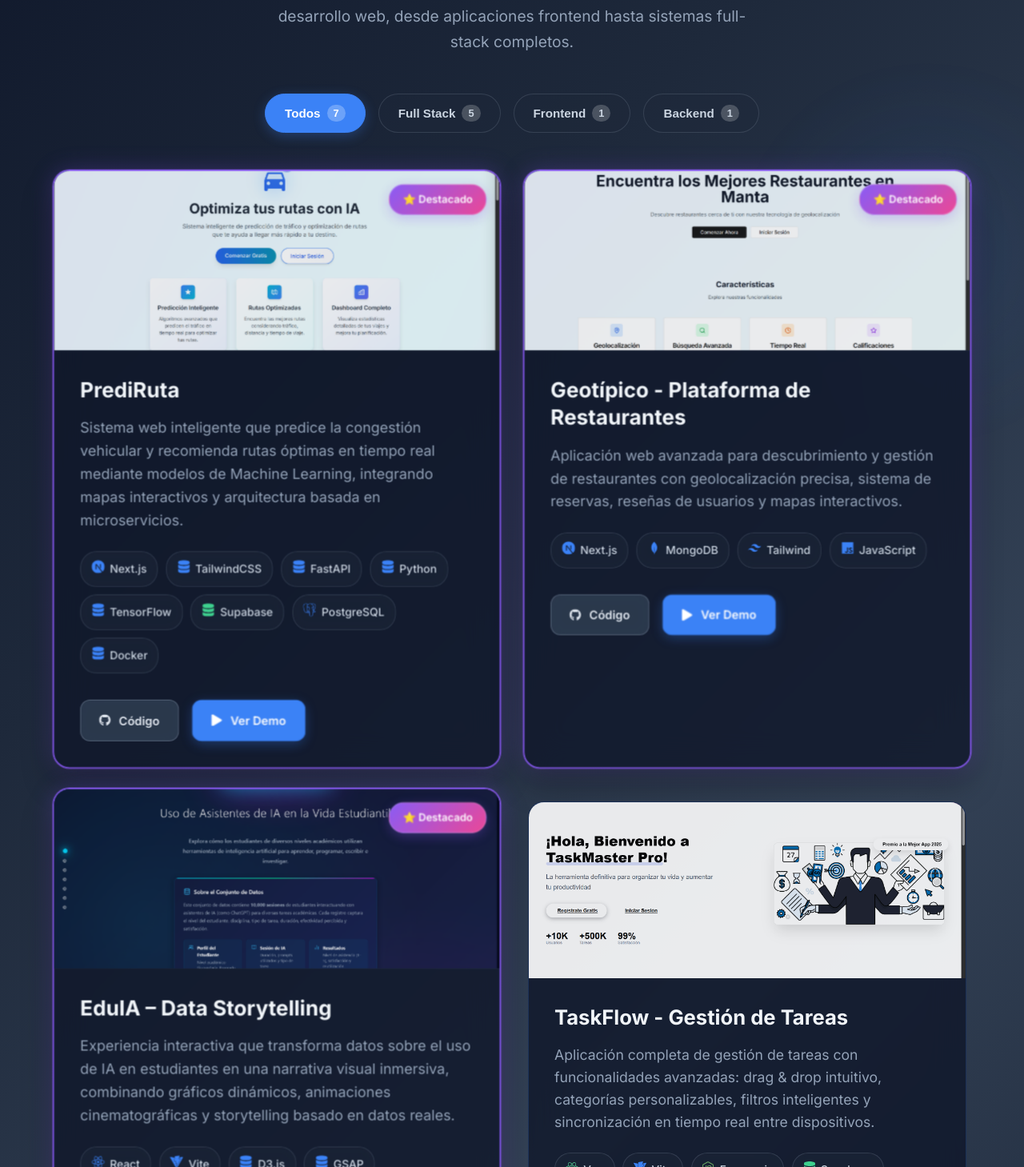
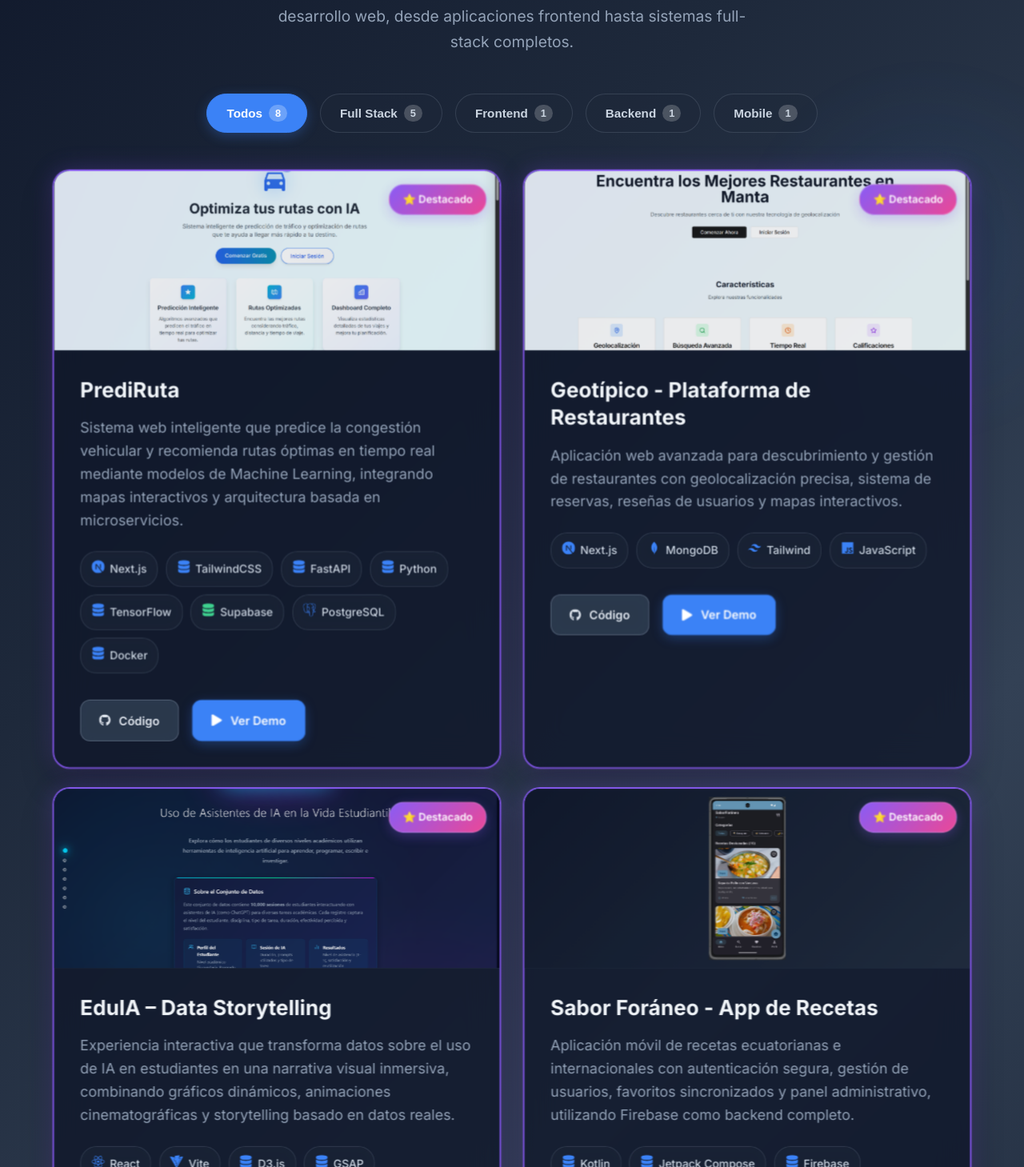
Before and after one commit to AnThony69x/anthony-mejia-portafolio-v1, a React (Vite) app: page / in a window 1280 px wide. Shown: the part 2971-4430 px from the top of the page at 80% size. Built offline with nearby package versions, Linux system fonts and the light colour scheme.

Commit message:
añadi otro proyecto

```diff
--- a/src/components/Proyectos/Proyectos.jsx
+++ b/src/components/Proyectos/Proyectos.jsx
@@ -46,6 +46,17 @@ const Proyectos = () => {
 },
 {
   id: 4,
+  titulo: "Sabor Foráneo - App de Recetas",
+  descripcion: "Aplicación móvil de recetas ecuatorianas e internacionales con autenticación segura, gestión de usuarios, favoritos sincronizados y panel administrativo, utilizando Firebase como backend completo.",
+  imagen: "/proyecto8.jpg",
+  tecnologias: ["Kotlin", "Jetpack Compose", "Firebase", "Firestore", "Firebase Auth", "Firebase Storage", "Material3"],
+  categoria: "mobile",
+  githubUrl: "https://github.com/AnThony69x/SaborForaneo",
+  liveUrl: "",
+  destacado: true
+},
+{
+  id: 5,
   titulo: "TaskFlow - Gestión de Tareas",
   descripcion: "Aplicación completa de gestión de tareas con funcionalidades avanzadas: drag & drop intuitivo, categorías personalizables, filtros inteligentes y sincronización en tiempo real entre dispositivos.",
   imagen: "/proyecto4.jpg",
@@ -56,7 +67,7 @@ const Proyectos = () => {
   destacado: false
 },
 {
-  id: 5,
+  id: 6,
   titulo: "API REST Enterprise",
   descripcion: "API robusta y escalable con arquitectura empresarial: autenticación JWT segura, documentación Swagger automática, sistema de roles granular y manejo avanzado de errores.",
   imagen: "/proyecto6.jpg",
@@ -67,7 +78,7 @@ const Proyectos = () => {
   destacado: false
 },
 {
-  id: 6,
+  id: 7,
   titulo: "Academia Online",
   descripcion: "Plataforma completa de cursos en línea con sistema de suscripciones, dashboards avanzados, certificados automáticos y gestión integral para estudiantes, instructores y administradores.",
   imagen: "/proyecto1.jpg",
@@ -78,7 +89,7 @@ const Proyectos = () => {
   destacado: false
 },
 {
-  id: 7,
+  id: 8,
   titulo: "WatchHub",
   descripcion: "Plataforma de streaming moderna con autenticación avanzada (2FA), gestión de suscripciones, sistema de pagos y catálogo personalizado, ofreciendo una experiencia completa tipo Netflix con enfoque en seguridad y escalabilidad.",
   imagen: "/proyecto7.jpg",
@@ -95,7 +106,8 @@ const Proyectos = () => {
     { id: "todos", label: "Todos", count: proyectos.length },
     { id: "fullstack", label: "Full Stack", count: proyectos.filter(p => p.categoria === "fullstack").length },
     { id: "frontend", label: "Frontend", count: proyectos.filter(p => p.categoria === "frontend").length },
-    { id: "backend", label: "Backend", count: proyectos.filter(p => p.categoria === "backend").length }
+    { id: "backend", label: "Backend", count: proyectos.filter(p => p.categoria === "backend").length },
+    { id: "mobile", label: "Mobile", count: proyectos.filter(p => p.categoria === "mobile").length }
   ];
 
 // Función para obtener el icono de la tecnología
@@ -178,7 +190,9 @@ const obtenerIconoTech = (tech) => {
                 <img
                   src={proyecto.imagen}
                   alt={`Captura de pantalla del proyecto ${proyecto.titulo}`}
-                  className={styles.imagenProyecto}
+                  className={`${styles.imagenProyecto} ${
+                    proyecto.categoria === "mobile" ? styles.imagenMobile : ""
+                  }`}
                   loading="lazy"
                 />
                 <div className={styles.overlay}>
--- a/src/components/Proyectos/Proyectos.module.css
+++ b/src/components/Proyectos/Proyectos.module.css
@@ -275,6 +275,13 @@
   object-fit: cover;
   transition: transform 0.4s ease;
   opacity: 0.9;
+}
+
+.imagenMobile {
+  object-fit: contain;
+  object-position: center;
+  padding: 0.6rem;
+  background: linear-gradient(135deg, #0f172a, #1e293b);
 }
 
 .proyectoCard:hover .imagenProyecto {
```
Also changed, not shown: public/proyecto8.jpg (added).
